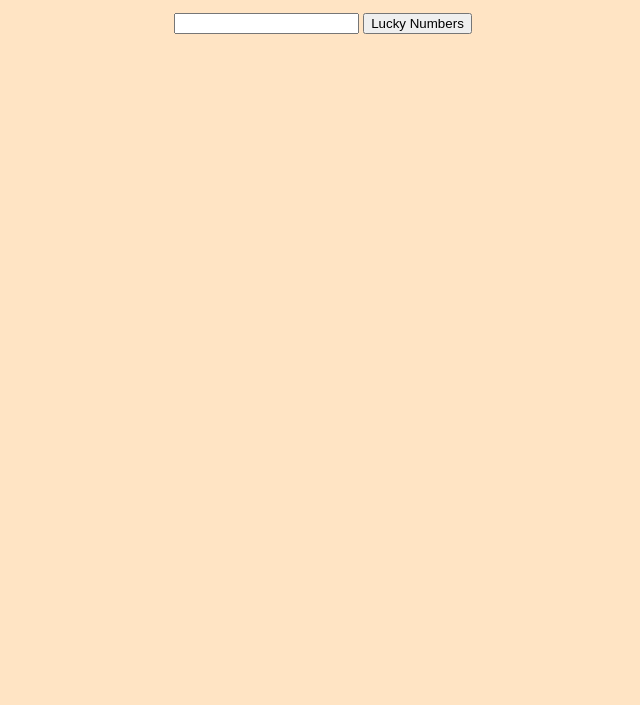
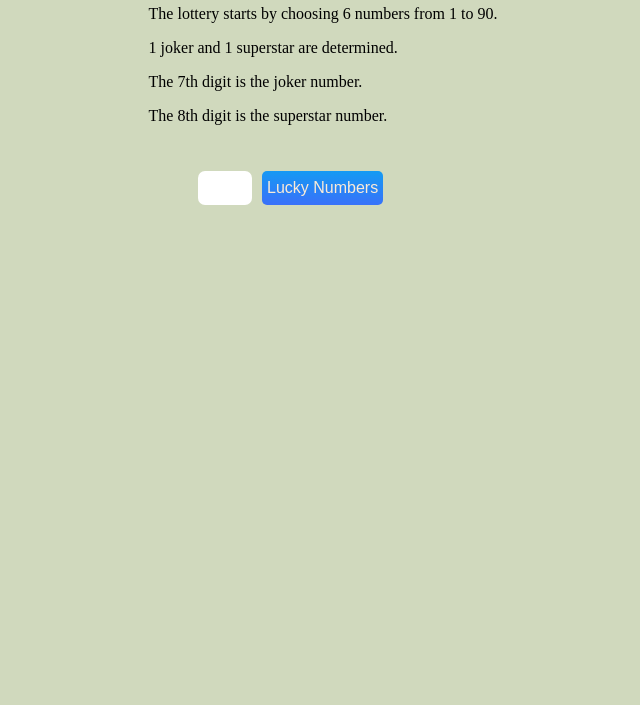
Before and after one commit to omerfdasar/LotteryGame, a plain HTML site: page index.html in a window 1280 px wide. Shown: the part 95-800 px from the top of the page, without its empty margins (317-957 px from the left). Drawn offline with Linux system fonts and the light colour scheme.

Commit message:
revisioned

```diff
--- a/app.js
+++ b/app.js
@@ -3,14 +3,16 @@ const button = document.getElementById("button");
 let display = document.getElementById("display");
 
 button.addEventListener("click", () => {
+  display.style.display = "flex";
   let inputValue = inputbox.value;
   let lists = [];
   display.innerText = "";
   let numberOfLists = +inputValue;
   let listSize = 6;
-  if (+inputValue > 9) {
+  if (+inputbox.value < 9) {
     text = "You can not enter more than 8";
-  }
+    console.log(text);
+
     for (let i = 0; i < numberOfLists; i++) {
       let subList = [];
 
@@ -37,4 +39,7 @@ button.addEventListener("click", () => {
       console.log(lists[index]);
       console.log(index);
     }
+  }else{
+    display.innerText = "Please enter a number between 0-9"
+  }
 });
--- a/index.html
+++ b/index.html
@@ -9,9 +9,20 @@
   </head>
   <body>
     <div class="container">
-      <input type="number" id="input" />
-      <button type="button" id="button">Lucky Numbers</button>
-      <p id="display"></p>
+      <div id="description">
+        <h2>Lottery Game</h2>
+        <p id="descriptionPara">
+          The lottery starts by choosing 6 numbers from 1 to 90.
+        </p>
+        <p>1 joker  and 1 superstar  are determined.</p>
+        <p>The 7th digit is the joker number.</p>
+        <p>The 8th digit is the superstar number.</p>
+      </div>
+      <div class="main">
+        <input type="number" id="input" />
+        <button type="button" id="button" class="button-21" role="button">Lucky Numbers</button>
+      </div>
+      <div id="display"></div>
     </div>
 
     <script src="./app.js"></script>
--- a/style.css
+++ b/style.css
@@ -1,7 +1,89 @@
 body {
-  background-color: bisque;
+  background-color: rgba(148, 168, 102, 0.431);
   display: flex;
 }
+h2 {
+  text-align: center;
+}
 .container {
-  margin: 100px auto;
+  margin: 25px auto;
+  display: flex;
+  flex-direction: column;
 }
+#display {
+  border: 2px firebrick solid;
+  display: none;
+  padding: 10px 30px 10px;
+  width: 200px;
+}
+input {
+  border-radius: 7px;
+  width: 50px;
+  height: 32px;
+  margin-right: 10px;
+  border: 2px blue;
+  text-align: center;
+  font-size: 20px;
+}
+.main {
+  width: 250px;
+  display: flex;
+  flex-direction: row;
+  justify-self: center;
+  align-self: center;
+  margin: 30px auto;
+  align-items: center;
+  justify-items: center;
+  align-items: center;
+}
+#button {
+  background-color: rgba(155, 129, 73, 0.822);
+  color: antiquewhite;
+  border: none;
+  border-radius: 5px;
+  padding: 5px;
+}
+
+/* CSS */
+.button-21 {
+  align-items: center;
+  appearance: none;
+  background-color: #3eb2fd;
+  background-image: linear-gradient(1deg, #4f58fd, #149bf3 99%);
+  background-size: calc(100% + 20px) calc(100% + 20px);
+  border-radius: 100px;
+  border-width: 0;
+  box-shadow: none;
+  box-sizing: border-box;
+  color: #ffffff;
+  cursor: pointer;
+  display: inline-flex;
+  font-family: CircularStd, sans-serif;
+  font-size: 1rem;
+  height: auto;
+  justify-content: center;
+  line-height: 1.5;
+  padding: 6px 20px;
+  position: relative;
+  text-align: center;
+  text-decoration: none;
+  transition: background-color 0.2s, background-position 0.2s;
+  user-select: none;
+  -webkit-user-select: none;
+  touch-action: manipulation;
+  vertical-align: top;
+  white-space: nowrap;
+}
+
+.button-21:active,
+.button-21:focus {
+  outline: none;
+}
+
+.button-21:hover {
+  background-position: -20px -20px;
+}
+
+.button-21:focus:not(:active) {
+  box-shadow: rgba(40, 170, 255, 0.25) 0 0 0 0.125em;
+}
```
Lines whose indentation alone changed are shown as unchanged.
